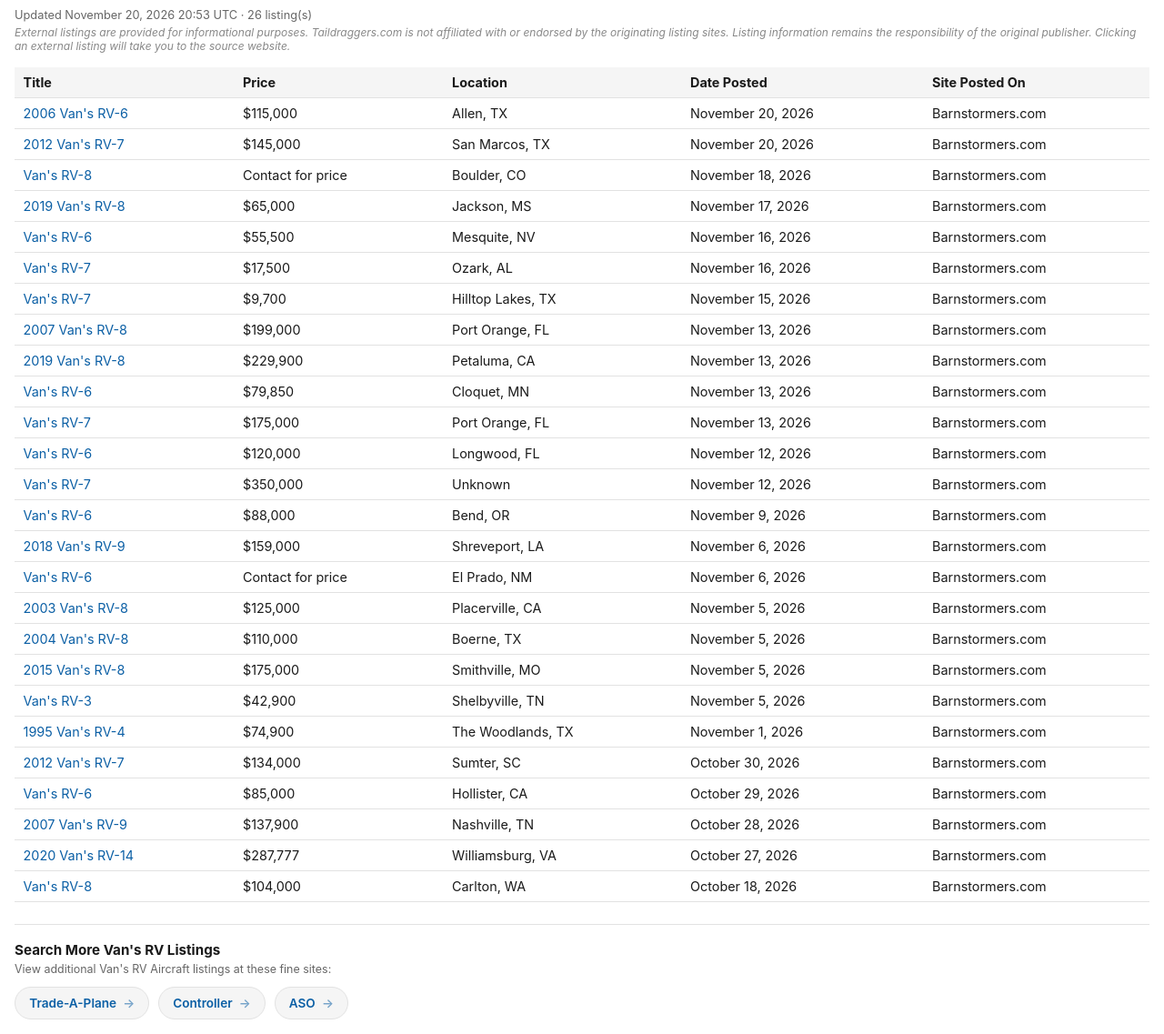
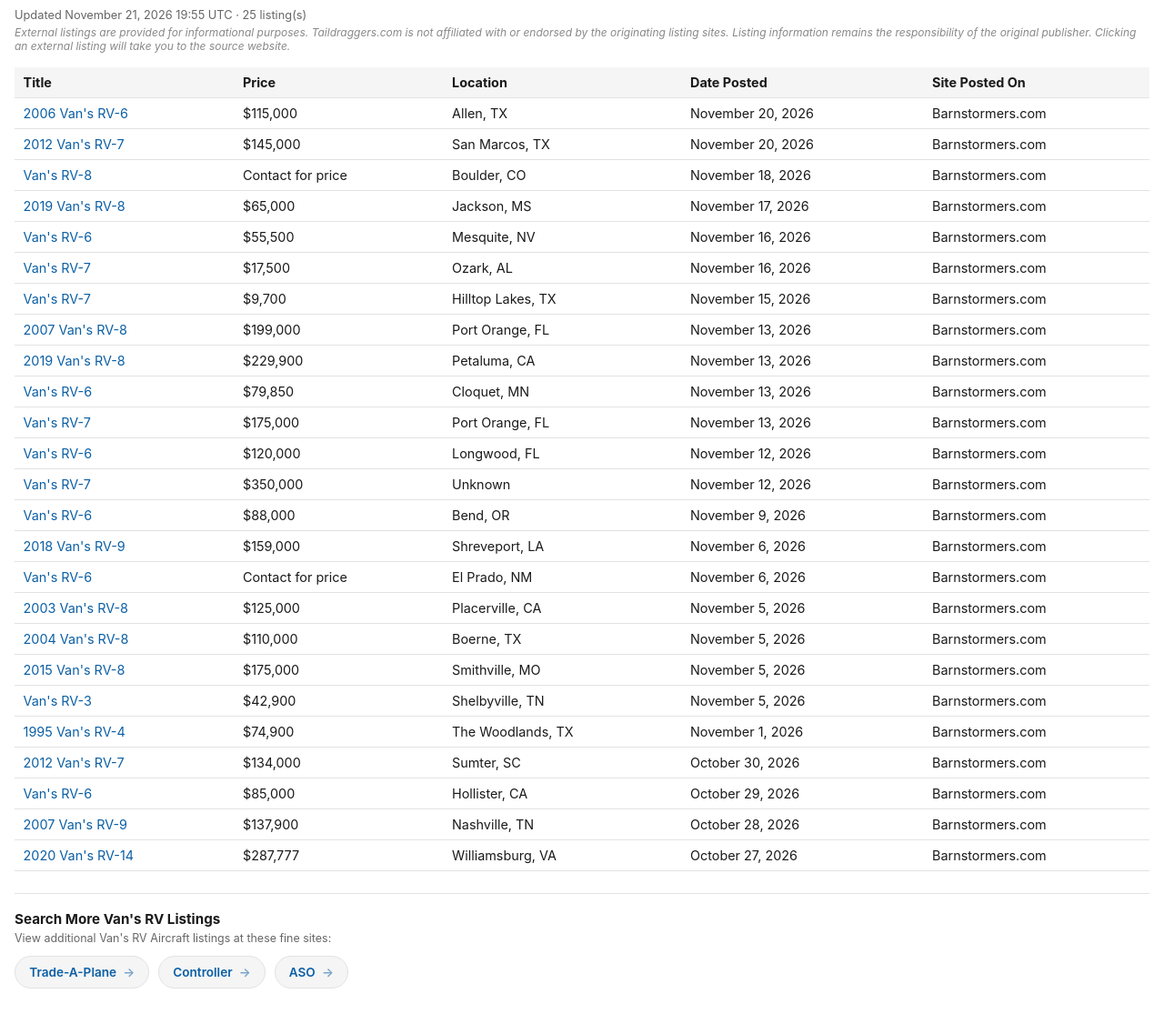
Before and after one commit to taildraggers/vans, a plain HTML site: page docs/index.html in a window 1280 px wide. Shown: the part 43-1180 px from the top of the page at 91% size. After the commit the page ends 1146 px from the top, so only its background shows below. Drawn offline with Linux system fonts and the light colour scheme.

Commit message:
Update Van's RV listings (2026-11-21)

```diff
--- a/docs/index.html
+++ b/docs/index.html
@@ -76,7 +76,7 @@
 </head>
 <body>
   <h1>Other Van&#x27;s RV Ads on the Web</h1>
-  <div class="updated">Updated November 20, 2026 20:53 UTC &middot; 26 listing(s)</div>
+  <div class="updated">Updated November 21, 2026 19:55 UTC &middot; 25 listing(s)</div>
   <div class="disclaimer">External listings are provided for informational purposes. Taildraggers.com is not affiliated with or endorsed by the originating listing sites. Listing information remains the responsibility of the original publisher. Clicking an external listing will take you to the source website.</div>
   <table>
     <thead>
@@ -108,7 +108,6 @@
         <tr><td><a href="https://www.barnstormers.com/classified-2080803-Ready-to-fly-RV6-with-mods!.html" target="_blank" rel="noopener noreferrer">Van&#x27;s RV-6</a></td><td>$85,000</td><td>Hollister, CA</td><td>October 29, 2026</td><td>Barnstormers.com</td></tr>
         <tr><td><a href="https://www.barnstormers.com/classified-2080633-2007-VANS-RV9-N39YB.html" target="_blank" rel="noopener noreferrer">2007 Van&#x27;s RV-9</a></td><td>$137,900</td><td>Nashville, TN</td><td>October 28, 2026</td><td>Barnstormers.com</td></tr>
         <tr><td><a href="https://www.barnstormers.com/classified-2076086-RV14---2020-Thunderbolt-210-HP.html" target="_blank" rel="noopener noreferrer">2020 Van&#x27;s RV-14</a></td><td>$287,777</td><td>Williamsburg, VA</td><td>October 27, 2026</td><td>Barnstormers.com</td></tr>
-        <tr><td><a href="https://www.barnstormers.com/classified-2050711-Rv-8-project-sale-make-offer!.html" target="_blank" rel="noopener noreferrer">Van&#x27;s RV-8</a></td><td>$104,000</td><td>Carlton, WA</td><td>October 18, 2026</td><td>Barnstormers.com</td></tr>
     </tbody>
   </table>
   <div class="more-resources">
```
